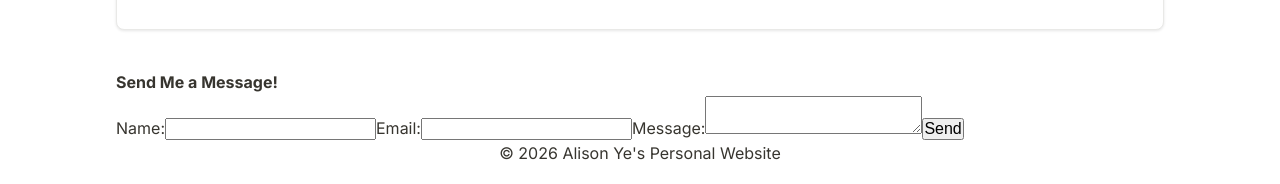
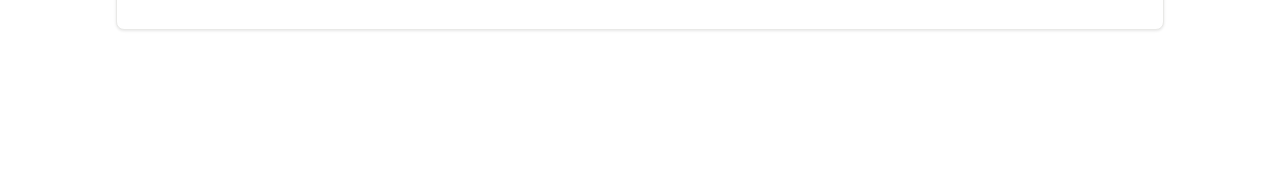
Before and after one commit to alisony755/alison-ye-website, a Next.js app: page / in a window 1280 px wide. Shown: the part 6210-6394 px from the top of the page. After the commit the page ends 6300 px from the top, so only its background shows below. Built offline with nearby package versions, Linux system fonts and the light colour scheme; grey boxes are pictures that could not be loaded.

Commit message:
Comment out Footer

```diff
--- a/app/page.tsx
+++ b/app/page.tsx
@@ -10,7 +10,7 @@ import ExperiencesBlock from "@/components/ExperiencesBlock"
 import ProjectsBlock from "@/components/ProjectsBlock"
 import MusicBlock from "@/components/MusicBlock"
 import AccessibilityMenu from "@/components/AccessibilityMenu"
-import Footer from "@/components/Footer"
+// import Footer from "@/components/Footer"
 
 export default function Home() {
   const [fontSize, setFontSize] = useState(16)
@@ -37,7 +37,7 @@ export default function Home() {
           <ExperiencesBlock />
           <ProjectsBlock />
           <MusicBlock />
-          <Footer />
+          {/* <Footer /> */}
         </div>
         <AccessibilityMenu
           increaseFontSize={increaseFontSize}
```
